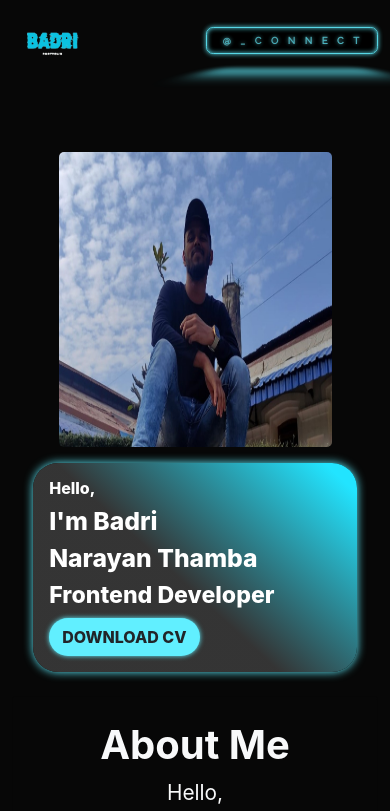
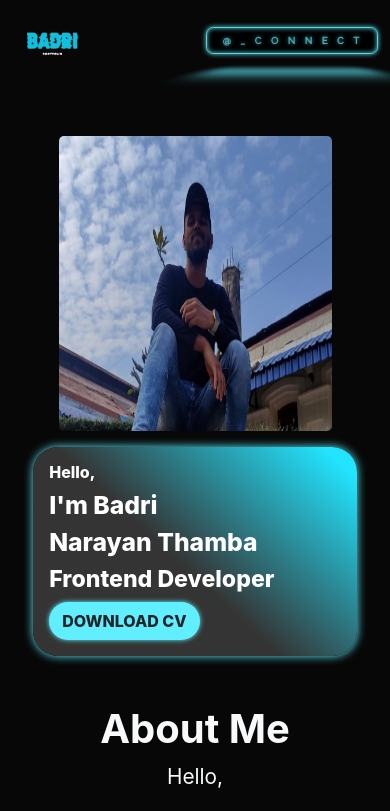
Before and after one commit to Badrinarayan2003/BadriVisualVault, a React (Create React App) app: page / in a window 390 px wide. Shown: the top 811 px of the page. Built offline with nearby package versions, Linux system fonts and the light colour scheme.

Commit message:
changes on home section css properties

```diff
--- a/public/style.css
+++ b/public/style.css
@@ -615,7 +615,7 @@ body {
 
 @media(max-width:430px) {
     .hero-section {
-        padding-top: 8rem;
+        padding-top: 7rem;
     }
 
     .glowing-btn {
```
